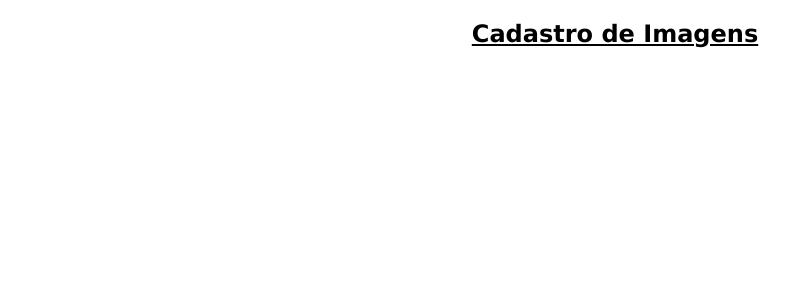
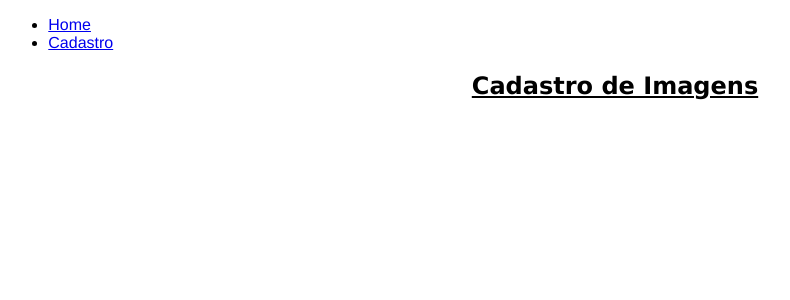
Before and after one commit to Julieide/estudoVue, a Vue app: page /cadastro in a window 1280 px wide. Shown: the top 300 px of the page, without its empty margins (25-815 px from the left). Built offline with nearby package versions, Linux system fonts and the light colour scheme; what vue-resource would draw is missing.

Commit message:
troca do <a href> por <router-link :to>

```diff
--- a/src/App.vue
+++ b/src/App.vue
@@ -1,6 +1,13 @@
 
 <template>
   <div class="corpo">
+    <nav>
+      <ul>
+          <li><router-link to="/">Home</router-link></li>
+          <li><router-link to="/cadastro">Cadastro</router-link></li>
+      </ul>
+    </nav>
+
     <router-view></router-view>
 
   </div>
@@ -8,9 +15,15 @@
 
 <script>
 
+import {routes} from './routes';
 
 export default {
 
+  data () {
+    return {
+      routes
+    }
+  }
 
 }
 
```
